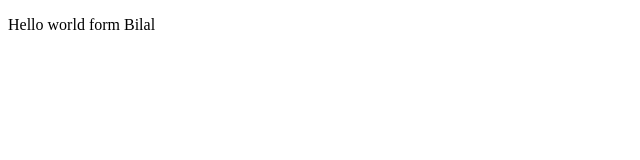
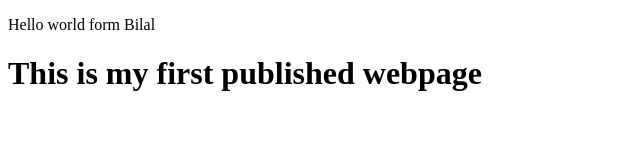
Before and after one commit to Hikue/Introduction, a plain HTML site: page index.html in a window 1280 px wide. Shown: the whole page, without its empty margins (0-640 px from the left). Drawn offline with Linux system fonts and the light colour scheme.

Commit message:
Update index.html

```diff
--- a/index.html
+++ b/index.html
@@ -9,6 +9,7 @@
 <body>
     <div>
         <p>Hello world form Bilal</p>
+        <h1>This is my first published webpage</h1>
     </div>
 </body>
 </html>
```
